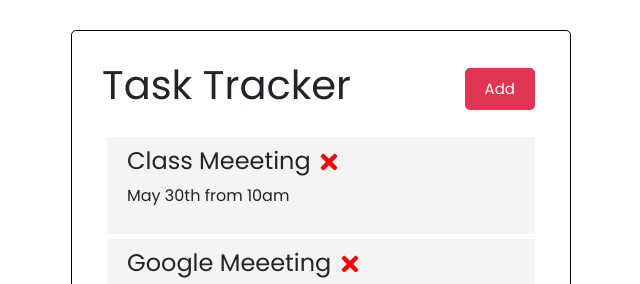
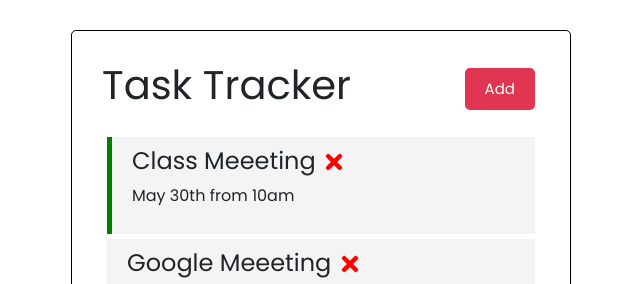
Before and after one commit to hellen-22/Task-tracker, a React (Create React App) app in the folder task-tracker-app/: page / in a window 1280 px wide. Shown: the top 284 px of the page, without its empty margins (319-959 px from the left). Built offline with nearby package versions, Linux system fonts and the light colour scheme.

Commit message:
Adding on double click functionality on the tasks

```diff
--- a/task-tracker-app/src/App.js
+++ b/task-tracker-app/src/App.js
@@ -14,7 +14,7 @@
       id: 2,
       text: "Google Meeeting",
       day: "May 30th from 10am",
-      reminder: true,
+      reminder: false,
     },
     {
       id: 3,
@@ -28,10 +28,15 @@
     setTasks(tasks.filter(task => task.id !== id))
   }
 
+  const toggleReminder = (id) => {
+    setTasks(tasks.map( (task) => task.id === id ? { ...task, reminder : !task.reminder } : task))
+  }
+
   return (
     <div className="App">
       <Header/>
-      <Tasks tasks={tasks} onDelete={deleteTask} />
+      {tasks.length > 0 ? (<Tasks tasks={tasks} onDelete={deleteTask} onToggle={toggleReminder} />) : ( "No tasks available") }
+
     </div>
   );
 }
--- a/task-tracker-app/src/components/Task.js
+++ b/task-tracker-app/src/components/Task.js
@@ -2,9 +2,9 @@
 import { FaTimes } from "react-icons/fa";
 import "./../css/style.css";
 
-function Task({ task, onDelete }) {
+function Task({ task, onDelete, onToggle}) {
   return (
-    <div className="task">
+    <div className={`task ${task.reminder ? 'reminder': ''}`} onDoubleClick={ () => onToggle(task.id) }>
       <h4>
         {task.text}{" "}
         <FaTimes
--- a/task-tracker-app/src/components/Tasks.js
+++ b/task-tracker-app/src/components/Tasks.js
@@ -1,12 +1,12 @@
 import Task from "./Task";
 import "./../css/style.css";
 
-function Tasks({tasks, onDelete}) {
+function Tasks({tasks, onDelete, onToggle}) {
 
   return (
     <>
       {tasks.map((task) => (
-        <Task key={task.id} task={task} onDelete={onDelete}/>
+        <Task key={task.id} task={task} onDelete={onDelete} onToggle={onToggle} />
       ))}
     </>
   );
```
Also changed, not shown: task-tracker-app/src/components/AddTask.js (added).
